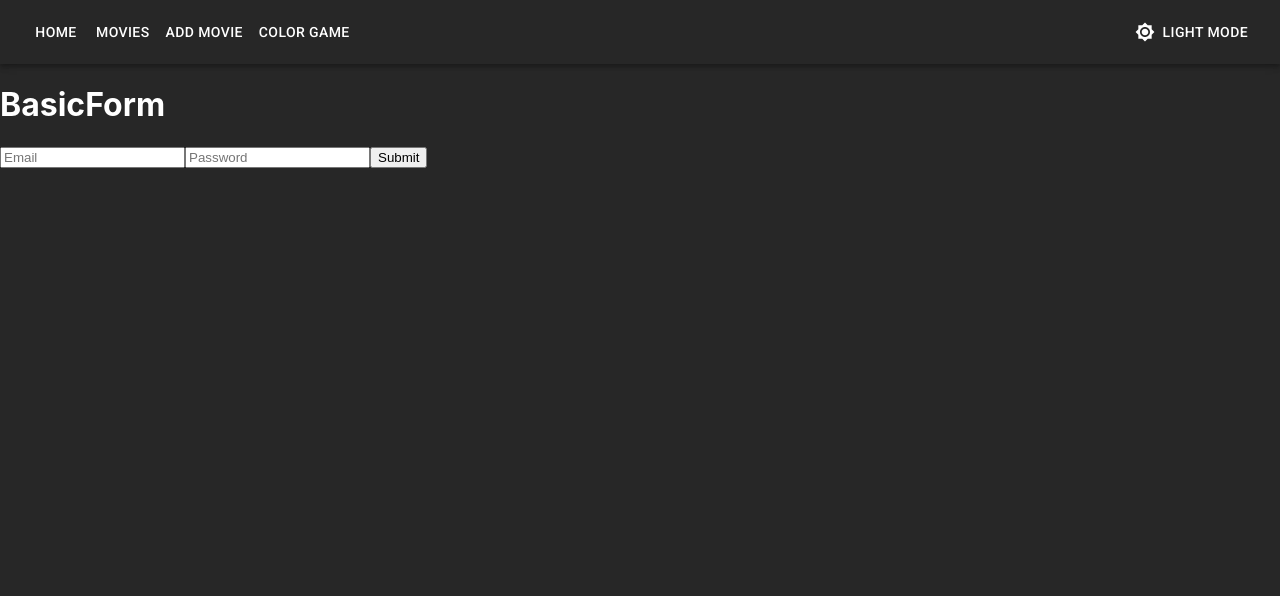
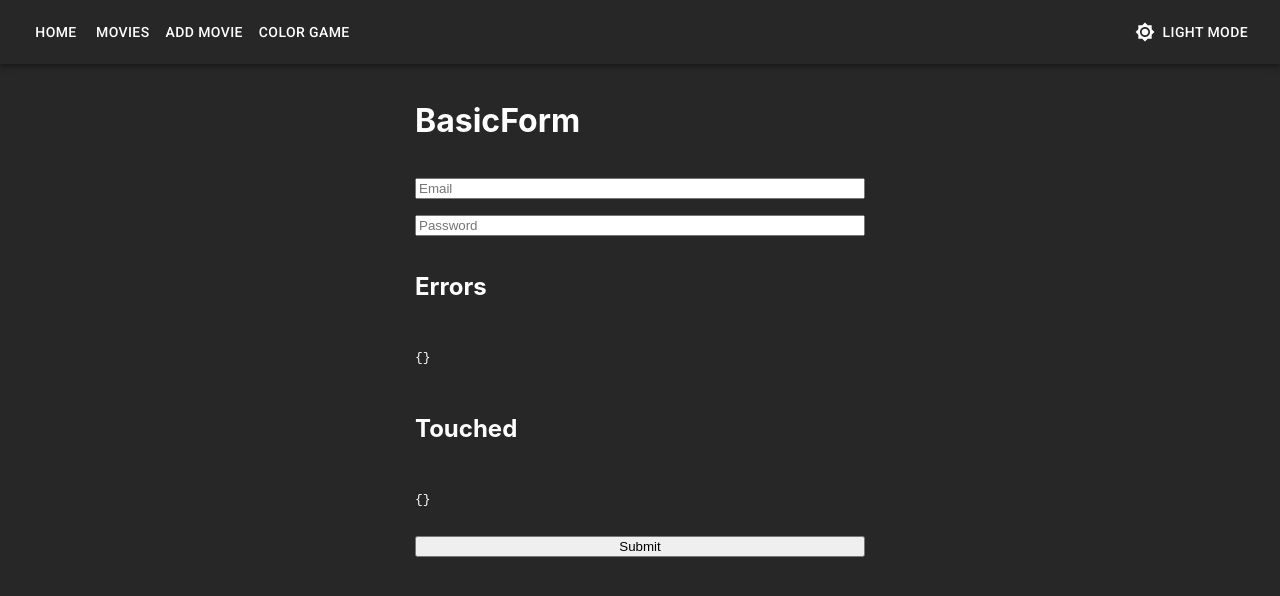
Before and after one commit to karthigayani/day-06, a React (Create React App) app: page /basic-form in a window 1280 px wide. Shown: the top 596 px of the page. Built offline with nearby package versions, Linux system fonts and the light colour scheme; no server answers.

Commit message:
Form Validation error message handling

```diff
--- a/src/App.css
+++ b/src/App.css
@@ -79,3 +79,7 @@
   max-width: 750px;
   padding: 16px;
 }
+.add-movie-form {
+  display: flex;
+  flex-direction: column;
+}
--- a/src/BasicForm.js
+++ b/src/BasicForm.js
@@ -1,89 +1,158 @@
-import { useFormik } from "formik"; // Step:4
-import * as yup from 'yup'; //Step:12 - importing yup for adding validation
+// Form Validation error message handling
+// Error Flow => file:///C:/Users/Admin/Downloads/avz9u-9hmqy.webp
 
-// Example:4 Form validation
-// Step:1 Create a component
-// export function BasicForm() {
-//   return (
-//     <form>
-//       <h1>BasicForm</h1>
-//       <input type="email" placeholder="Email"/>
-//       <input type="password" placeholder="Password"/>
-//       <button>Submit</button>
-//     </form>
-//   );
-// }
+import { useFormik } from "formik";
+import * as yup from 'yup';
 
-// Step:2 create Route path at App.js file.
-// **************************************************************************************
-
-// Step:14
 const movieValidationSchema = yup.object({
-  // email: yup.string().min(8),
-  // password: yup.string().min(4),
-
-  // Step:16 You can also customize the message
-  // email: yup.string().min(8,"Need a bigger email 🤩"),
-  // password: yup.string().min(4,"Need a strong password 🤩"),
-
-  // Step:17 Customizing the message
-  // email: yup.string().min(8,"Need a bigger email 🤩").required(),
-  // password: yup.string().min(4,"Need a strong password 🤩").required(),
   email: yup.string().min(8,"Need a bigger email 🤩").required("A cool email is in need 🤩"),
   password: yup.string().min(4,"Need a strong password 🤩").required("A cool password is in need 🤩"),
 });
 
 export function BasicForm() {
-  // Step:3 Applying useFormik hook of Formik
-
   const formik = useFormik({
-    // Step:5 Stytax is from Formik doc
-    // default - initialValues
-    // userdefined - email,password
     initialValues:{
       email: "",
       password: "",
     },
-
-    // Step:13
     validationSchema: movieValidationSchema,
-
-    // Step:10
-    // Flow -> When you press submit button -> onSubmit eventListener will trigger the formik.handleSubmit -> This will trigger the onSubmit key function of formik object-> and prodeuce the output.
     onSubmit: (values) => {
       console.log("Form values: ", values);
     },
   });
-
   return (
-    // <form>
-    // Step:9 onSubmit eventListener is added to get the data from user
-    <form onSubmit={formik.handleSubmit}>
+    // Step:1 Adding className for making flex
+    // Step:2 Refer styling App.css => add-movie-form
+    <form className="add-movie-form" onSubmit={formik.handleSubmit}>
       <h1>BasicForm</h1>
 
-      {/* <input value={"abc"} type="email" placeholder="Email"/> */}
-      {/* value - displaying purpose */}
-      {/* formik.values - default */}
+      <input
+      value={formik.values.email}
+        type="email"
+        placeholder="Email"
+        name="email"
+        onChange={formik.handleChange}
+        // Step:3 Added onBlur={formik.handleBlur}
+        onBlur={formik.handleBlur}
+      />
+      {/* {formik.errors.email} */}
+      {/* Step:6 conditional rendering applied => error message only display, once you touched the input field and having error */}
+      {formik.touched.email && formik.errors.email ? formik.errors.email : null }
 
-      {/* Step-:6 */}
-      {/* <input value={formik.values.email} type="email" placeholder="Email"/>
-      <input value={formik.values.password} type="password" placeholder="Password"/> */}
+      <input
+        value={formik.values.password}
+        type="password"
+        placeholder="Password"
+        onChange={formik.handleChange}
+        name="password"
+        // Step:4 Added onBlur={formik.handleBlur}
+        onBlur={formik.handleBlur}
+      />
+      {/* {formik.errors.password} */}
+      {/* Step:7 conditional rendering applied => error message only display, once you touched the input field and having error */}
+      {formik.touched.password && formik.errors.password ? formik.errors.password : null }
 
-      {/* Step-:7 for editing the data `onChange={formik.handleChange}` added as attribute in input element */}
-      {/* <input value={formik.values.email} type="email" placeholder="Email" onChange={formik.handleChange}/>
-      <input value={formik.values.password} type="password" placeholder="Password" onChange={formik.handleChange}/> */}
 
-      {/* Step-:8 Adding name or id to the element for editing the data at the particular element.(This is for making bond)*/}
-      {/* <input value={formik.values.email} type="email" placeholder="Email" onChange={formik.handleChange} name="email"/>
-      <input value={formik.values.password} type="password" placeholder="Password" onChange={formik.handleChange} name="password"/> */}
+      {/* Step:5 */}
+      <h2>Errors</h2>
+      <pre>{JSON.stringify(formik.errors)}</pre>
+      <h2>Touched</h2>
+      <pre>{JSON.stringify(formik.touched)}</pre>
 
-      {/* Step:15 adding formik error at every end of form elements to display the error made */}
-      <input value={formik.values.email} type="email" placeholder="Email" onChange={formik.handleChange} name="email"/>{formik.errors.email}
-      <input value={formik.values.password} type="password" placeholder="Password" onChange={formik.handleChange} name="password"/>{formik.errors.password}
-
-      {/* Step:11 put type="submit" for submit button to avoid confusing browser*/}
-      {/* <button>Submit</button> */}
       <button type="submit">Submit</button>
     </form>
   );
 }
+
+
+
+// Form Validation before error message handling
+// import { useFormik } from "formik"; // Step:4
+// import * as yup from 'yup'; //Step:12 - importing yup for adding validation
+
+// // Example:4 Form validation
+// // Step:1 Create a component
+// // export function BasicForm() {
+// //   return (
+// //     <form>
+// //       <h1>BasicForm</h1>
+// //       <input type="email" placeholder="Email"/>
+// //       <input type="password" placeholder="Password"/>
+// //       <button>Submit</button>
+// //     </form>
+// //   );
+// // }
+
+// // Step:2 create Route path at App.js file.
+// // **************************************************************************************
+
+// // Step:14
+// const movieValidationSchema = yup.object({
+//   // email: yup.string().min(8),
+//   // password: yup.string().min(4),
+
+//   // Step:16 You can also customize the message
+//   // email: yup.string().min(8,"Need a bigger email 🤩"),
+//   // password: yup.string().min(4,"Need a strong password 🤩"),
+
+//   // Step:17 Customizing the message
+//   // email: yup.string().min(8,"Need a bigger email 🤩").required(),
+//   // password: yup.string().min(4,"Need a strong password 🤩").required(),
+//   email: yup.string().min(8,"Need a bigger email 🤩").required("A cool email is in need 🤩"),
+//   password: yup.string().min(4,"Need a strong password 🤩").required("A cool password is in need 🤩"),
+// });
+
+// export function BasicForm() {
+//   // Step:3 Applying useFormik hook of Formik
+
+//   const formik = useFormik({
+//     // Step:5 Stytax is from Formik doc
+//     // default - initialValues
+//     // userdefined - email,password
+//     initialValues:{
+//       email: "",
+//       password: "",
+//     },
+
+//     // Step:13
+//     validationSchema: movieValidationSchema,
+
+//     // Step:10
+//     // Flow -> When you press submit button -> onSubmit eventListener will trigger the formik.handleSubmit -> This will trigger the onSubmit key function of formik object-> and prodeuce the output.
+//     onSubmit: (values) => {
+//       console.log("Form values: ", values);
+//     },
+//   });
+
+//   return (
+//     // <form>
+//     // Step:9 onSubmit eventListener is added to get the data from user
+//     <form onSubmit={formik.handleSubmit}>
+//       <h1>BasicForm</h1>
+
+//       {/* <input value={"abc"} type="email" placeholder="Email"/> */}
+//       {/* value - displaying purpose */}
+//       {/* formik.values - default */}
+
+//       {/* Step-:6 */}
+//       {/* <input value={formik.values.email} type="email" placeholder="Email"/>
+//       <input value={formik.values.password} type="password" placeholder="Password"/> */}
+
+//       {/* Step-:7 for editing the data `onChange={formik.handleChange}` added as attribute in input element */}
+//       {/* <input value={formik.values.email} type="email" placeholder="Email" onChange={formik.handleChange}/>
+//       <input value={formik.values.password} type="password" placeholder="Password" onChange={formik.handleChange}/> */}
+
+//       {/* Step-:8 Adding name or id to the element for editing the data at the particular element.(This is for making bond)*/}
+//       {/* <input value={formik.values.email} type="email" placeholder="Email" onChange={formik.handleChange} name="email"/>
+//       <input value={formik.values.password} type="password" placeholder="Password" onChange={formik.handleChange} name="password"/> */}
+
+//       {/* Step:15 adding formik error at every end of form elements to display the error made */}
+//       <input value={formik.values.email} type="email" placeholder="Email" onChange={formik.handleChange} name="email"/>{formik.errors.email}
+//       <input value={formik.values.password} type="password" placeholder="Password" onChange={formik.handleChange} name="password"/>{formik.errors.password}
+
+//       {/* Step:11 put type="submit" for submit button to avoid confusing browser*/}
+//       {/* <button>Submit</button> */}
+//       <button type="submit">Submit</button>
+//     </form>
+//   );
+// }
```
